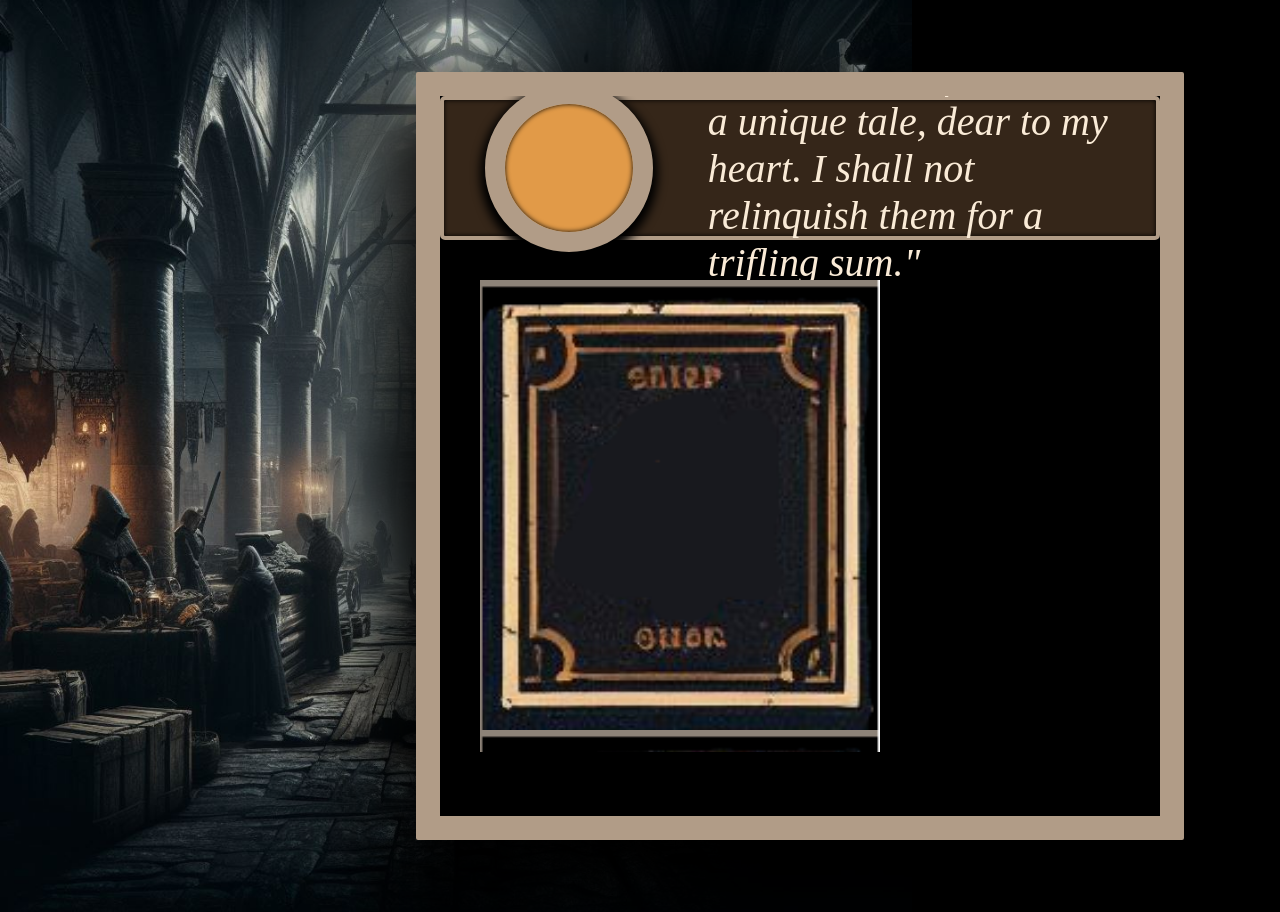
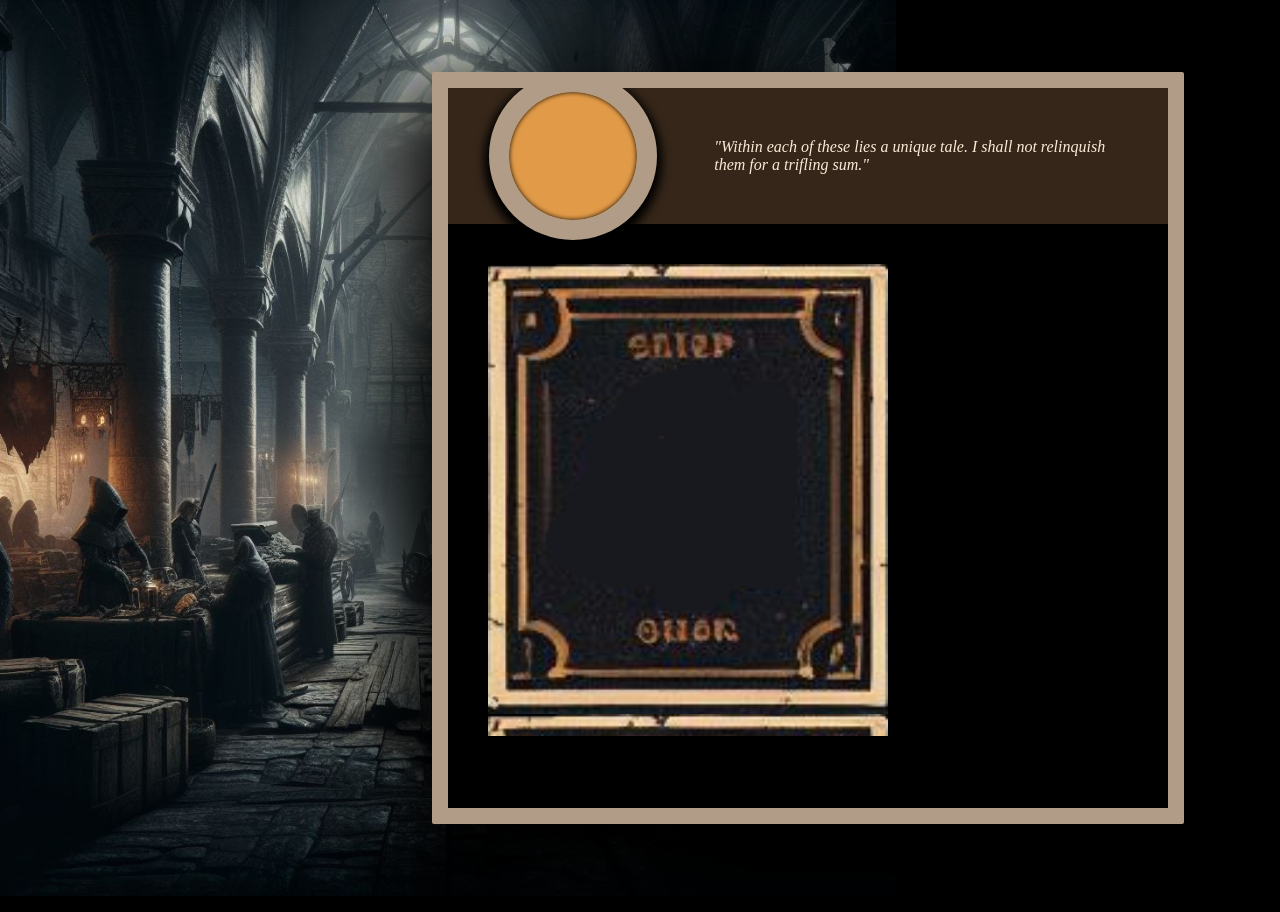
Before and after one commit to ephimeteus/react-rpg-store, a React (Vite) app in the folder react-rpg/: page / in a window 1280 px wide. Built offline with nearby package versions, Linux system fonts and the light colour scheme.

Commit message:
added items.json and card styling

```diff
--- a/react-rpg/src/Components/Container/container.css
+++ b/react-rpg/src/Components/Container/container.css
@@ -1,6 +1,6 @@
 .container {
         background-color:#000000;
-        border:solid 3vmin ;
+        border:solid 2vmin ;
         border-bottom-color:rgb(177, 156, 135);
         border-left-color:rgb(177, 156, 135);
         border-radius:2px;
--- a/react-rpg/src/Components/Header/Header.css
+++ b/react-rpg/src/Components/Header/Header.css
@@ -1,8 +1,5 @@
 .header {
     background-color: rgb(53, 38, 25);
-    border: .5vmin solid rgb(177, 156, 135);
-    border-radius: 5px;
-    box-shadow: 0 0 5px 0 rgba(0, 0, 0, 1) inset, 0 5px 10px 5px rgba(0, 0, 0, 1);
     display: flex;
     justify-content: center;
     align-items: center;
@@ -27,7 +24,7 @@
 .quote {
     width: 60%;
     color:antiquewhite;
-    font-size: 40px;
+    font-size: 2vh;
     font-style: oblique;
     text-align: left;
 }
--- a/react-rpg/src/Components/Header/Header.jsx
+++ b/react-rpg/src/Components/Header/Header.jsx
@@ -4,7 +4,7 @@ const Header = () => {
     return (
         <div className="header">
             <div className='portrait'></div>
-            <div className='quote'>"Within each of these lies a unique tale, dear to my heart. I shall not relinquish them for a trifling sum."</div>
+            <div className='quote'>"Within each of these lies a unique tale. I shall not relinquish them for a trifling sum."</div>
         </div>
     );
 };
```
Also changed, not shown: react-rpg/src/Assets/item.png, 1 other file (tests, documents, lock files or other folders).
